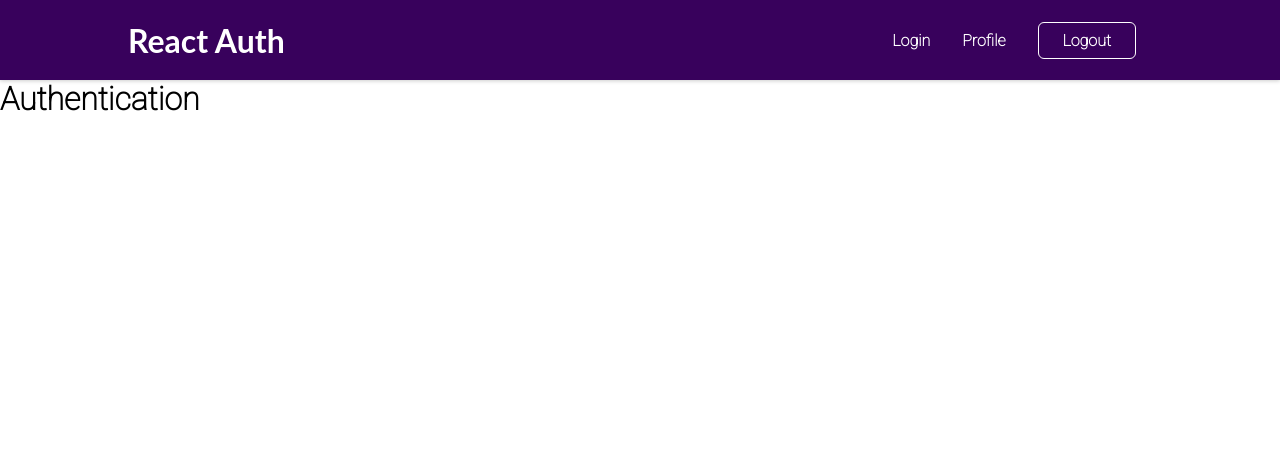
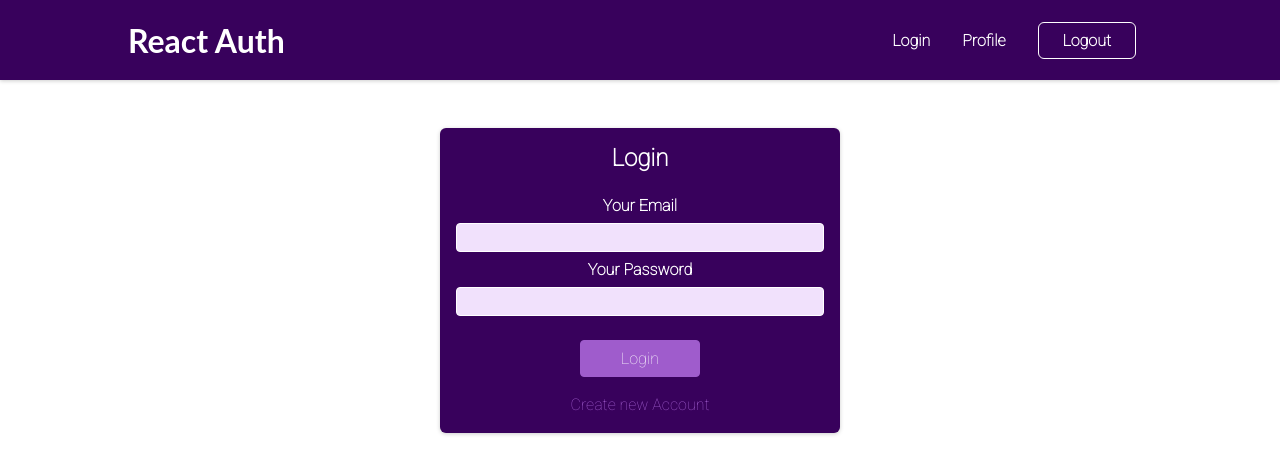
Before and after one commit to sadidul/react-auth, a React (Create React App) app: page /auth in a window 1280 px wide. Shown: the top 474 px of the page. Built offline with nearby package versions, Linux system fonts and the light colour scheme.

Commit message:
Login Auth form added

```diff
--- /dev/null
+++ b/src/components/Auth/AuthForm.js
@@ -0,0 +1,38 @@
+import React from "react";
+import { useState } from "react";
+
+import classes from "./AuthForm.module.css";
+
+export default function AuthForm() {
+  const [isLogin, setIsLogin] = useState(true);
+
+  const switchAuthModeHandler = () => {
+    setIsLogin((prevState) => !prevState);
+  };
+
+  return (
+    <section className={classes.auth}>
+      <h1>{isLogin ? "Login" : "Sign Up"}</h1>
+      <form>
+        <div className={classes.control}>
+          <label htmlFor="email">Your Email</label>
+          <input type="email" id="email" required />
+        </div>
+        <div className={classes.control}>
+          <label htmlFor="password">Your Password</label>
+          <input type="password" id="password" required />
+        </div>
+        <div className={classes.actions}>
+          <button>{isLogin ? "Login" : "Create Account"}</button>
+          <button
+            type="button"
+            className={classes.toggle}
+            onClick={switchAuthModeHandler}
+          >
+            {isLogin ? "Create new Account" : "Login with existing account"}
+          </button>
+        </div>
+      </form>
+    </section>
+  );
+}
--- /dev/null
+++ b/src/components/Auth/AuthForm.module.css
@@ -0,0 +1,73 @@
+.auth {
+  margin: 3rem auto;
+  width: 100%;
+  max-width: 25rem;
+  border-radius: 6px;
+  background-color: #38015c;
+  box-shadow: 0 1px 4px rgba(0, 0, 0, 0.2);
+  padding: 1rem;
+  text-align: center;
+}
+
+.auth h1 {
+  text-align: center;
+  color: white;
+  margin-bottom: 1.5rem;
+}
+
+.control {
+  margin-bottom: 0.5rem;
+}
+
+.control label {
+  display: block;
+  color: white;
+  font-weight: bold;
+  margin-bottom: 0.5rem;
+}
+
+.control input {
+  font: inherit;
+  background-color: #f1e1fc;
+  color: #38015c;
+  border-radius: 4px;
+  border: 1px solid white;
+  width: 100%;
+  text-align: left;
+  padding: 0.25rem;
+}
+
+.actions {
+  margin-top: 1.5rem;
+  display: flex;
+  flex-direction: column;
+  align-items: center;
+}
+
+.actions button {
+  cursor: pointer;
+  font: inherit;
+  color: white;
+  background-color: #9f5ccc;
+  border: 1px solid #9f5ccc;
+  border-radius: 4px;
+  padding: 0.5rem 2.5rem;
+}
+
+.actions button:hover {
+  background-color: #873abb;
+  border-color: #873abb;
+}
+
+.actions .toggle {
+    margin-top: 1rem;
+    background-color: transparent;
+    color: #9f5ccc;
+    border: none;
+    padding: 0.15rem 1.5rem;
+}
+
+.actions .toggle:hover {
+    background-color: transparent;
+    color: #ae82cc;
+}
--- a/src/pages/AuthPage.js
+++ b/src/pages/AuthPage.js
@@ -1,9 +1,10 @@
-import React from 'react'
+import React from "react";
+import AuthForm from "../components/Auth/AuthForm";
 
 export default function AuthPage() {
-    return (
-        <div>
-            <h1>Authentication</h1>
-        </div>
-    )
+  return (
+    <div>
+      <AuthForm />
+    </div>
+  );
 }
```
